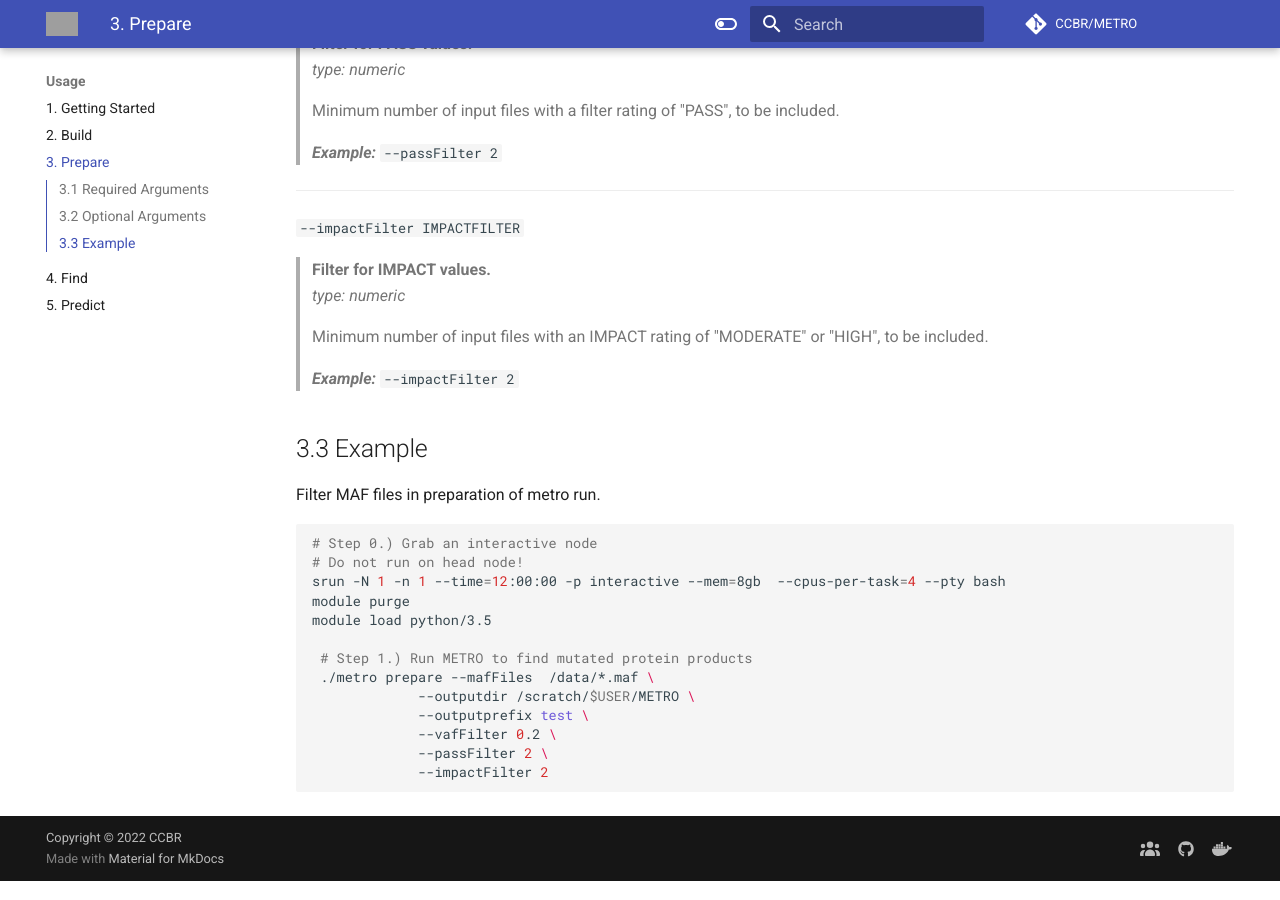
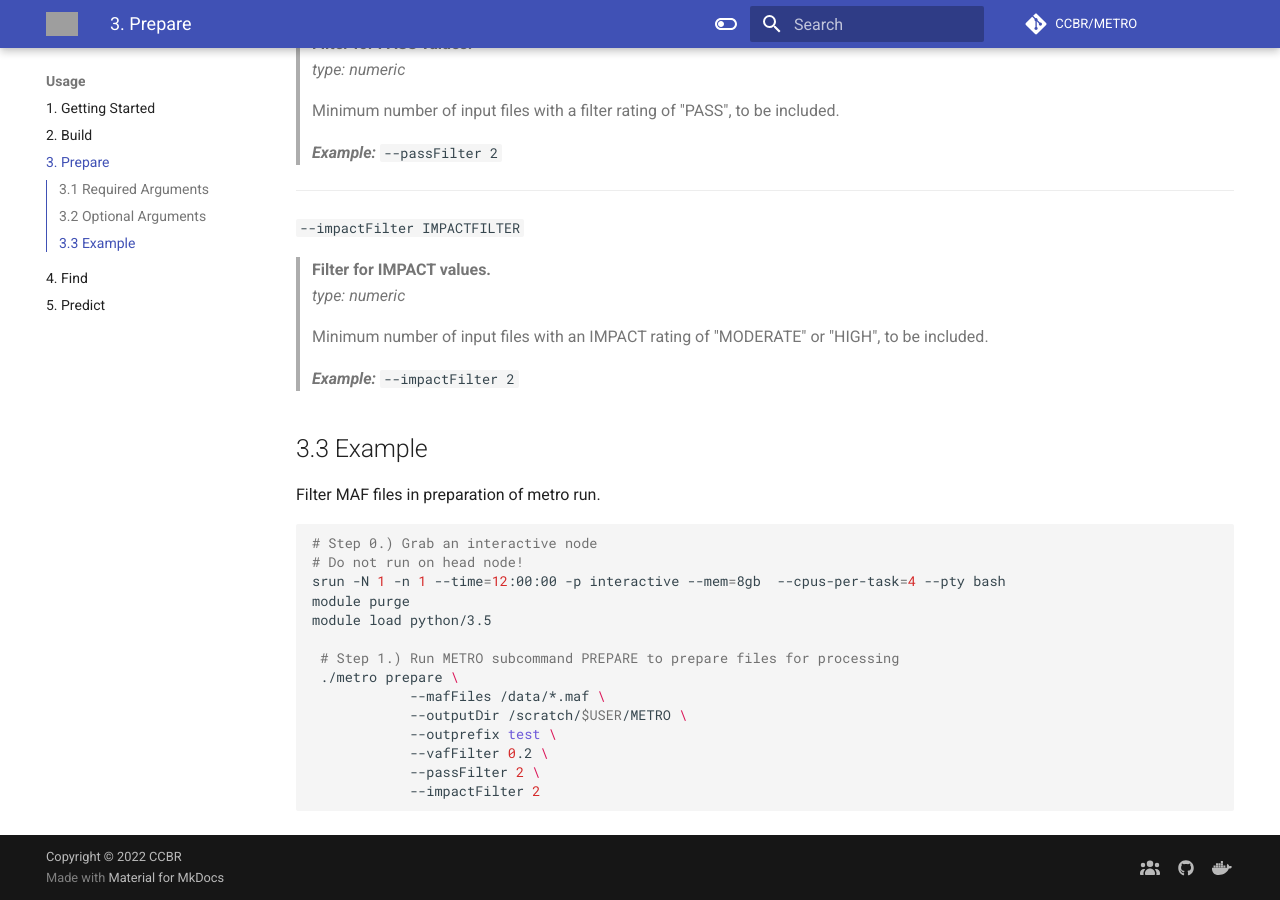
Before and after one commit to CCBR/METRO, an MkDocs documentation site: the page built from docs/METRO/prepare.md, in a window 1280 px wide and 900 px high, scrolled down 1888 px. Built offline with MkDocs 1.6.1 and Material for MkDocs 9.7.7, drawn with Linux system fonts in a browser that asks for light colours; comment, search, counter and statistics services are not loaded; the version menu is left out; grey boxes are pictures that could not be loaded.

Commit message:
update examples

````diff
--- a/docs/METRO/prepare.md
+++ b/docs/METRO/prepare.md
@@ -90,11 +90,12 @@ srun -N 1 -n 1 --time=12:00:00 -p interactive --mem=8gb  --cpus-per-task=4 --pty
 module purge
 module load python/3.5
 
- # Step 1.) Run METRO to find mutated protein products
- ./metro prepare --mafFiles  /data/*.maf \
-             --outputdir /scratch/$USER/METRO \
-             --outputprefix test \
-             --vafFilter 0.2 \
-             --passFilter 2 \
-             --impactFilter 2
+ # Step 1.) Run METRO subcommand PREPARE to prepare files for processing
+ ./metro prepare \
+            --mafFiles /data/*.maf \
+            --outputDir /scratch/$USER/METRO \
+            --outprefix test \
+            --vafFilter 0.2 \
+            --passFilter 2 \
+            --impactFilter 2
 ```
````
Also changed, not shown: docs/METRO/build.md (+2 -1 lines), docs/METRO/find.md (+6 -5 lines), docs/METRO/predict.md (+3 -3 lines).
